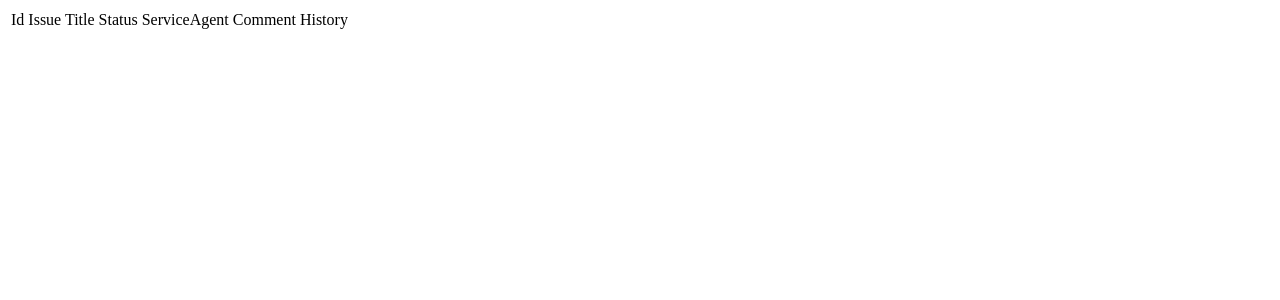
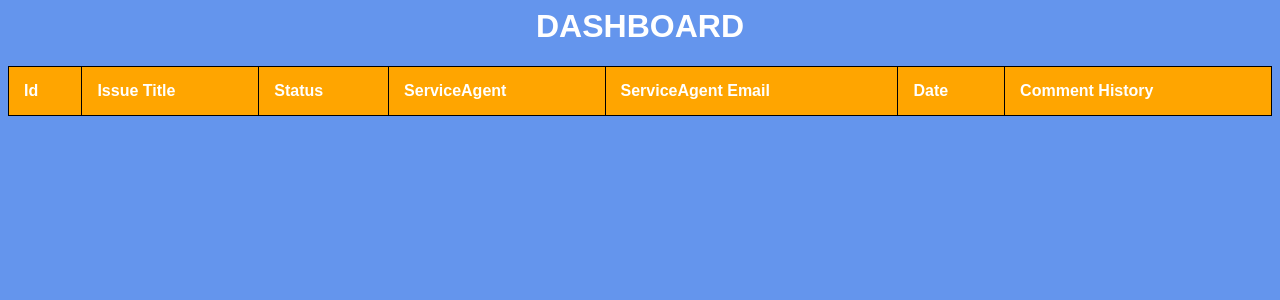
Before and after one commit to sammmoran/UMBC-447-Issue-Tracker, a PHP site: page /dashboardpage.php in a window 1280 px wide. Shown: the top 300 px of the page. Run offline with PHP 8.4, Linux system fonts and the light colour scheme; data that the repository does not hold is empty.

Commit message:
formatted table for dashboard

```diff
--- a/commentspage.php
+++ b/commentspage.php
@@ -190,7 +190,7 @@
 				<td>{$row['cid']}</td>
 				<td>{$row['tid']}</td>
 				<td>{$row['name']}</td>
-				<td>{$row['comments']}</td>
+				<td>{$row['comment']}</td>
 				<td>{$row['date']}</td>
 				</tr>";
 			}
--- a/dashboardpage.php
+++ b/dashboardpage.php
@@ -1,8 +1,59 @@
 <html>
 	<head>
 		<title>Dashboard Manager</title>
+
+        <meta name="viewport" content="width=device-width, initial-scale=1">
+
+        <style>
+
+            h1{
+                color: white;
+            }
+
+
+            table, td{
+
+              border-collapse: collapse;
+
+            }
+
+            table, td, th {
+              text-align: left;
+                border: 1px solid black;
+
+            }
+
+            table {
+              border-collapse: collapse;
+              width: 100%;
+            }
+
+            th {
+                background-color: orange;
+              color: white;
+                }
+
+            tr:nth-child(even){
+                background-color: lightgray
+            }
+
+            tr {
+                background-color: aliceblue
+
+            }
+
+            th, td {
+              padding: 15px;
+            }
+
+            body {font-family: Arial, Helvetica, sans-serif;
+                    background-color: #6495ed;}
+            * {box-sizing: border-box;}
+
+        </style>
 	</head>
 	<body>
+        <h1 ><center>DASHBOARD</center></h1>
 		<table>
 		<?php
 
@@ -10,7 +61,7 @@
 				---- DELETE THIS -----
 				Kyle and James will be providing the function for connecting to the database.
 			*/
-			$conn = mysqli_connect('localhost', 'root', '', 'testdb');
+			$conn = mysqli_connect('localhost', 'root', '', 'issue_tracker');
 			if ($conn->connect_error){
 				die('Connection failed:'.$conn->connect_error);
 			}
@@ -32,15 +83,34 @@
 			*/
 			echo"<table boarder = 1>";
 			echo"<tr>
-			<td>Id</td>
-			<td>Issue Title</td>
-			<td>Status</td>
-			<td>ServiceAgent</td>
-			<td>Comment History</td>
+			<th>Id</th>
+			<th>Issue Title</th>
+			<th>Status</th>
+			<th>ServiceAgent</th>
+            <th>ServiceAgent Email</th>
+            <th>Date</th>
+			<th>Comment History</th>
 			</tr>";
+
+
+            /*commented out because it wasnt working
 			while($row = mysqli_fetch_assoc($result)){
 				echo"<tr>
-				<td>{$row['id']}</td>
+                <th>{$row['tid']}</th>
+				<th>{$row['title']}</th>
+				<th>{$row['description']}</th>
+				<th>{$row['status']}</th>
+				<th>{$row['poc_name']}</th>
+                <th>{$row['poc_email']}</th>
+                <th>{$row['modified_date']}</th>
+				</tr>";
+                */
+
+
+				/*
+                //Sams code, changed to above in accordance with tickets table
+
+                <td>{$row['id']}</td>
 				<td>{$row['title']}</td>
 				<td>{$row['status']}</td>
 				<td>{$row['service_agent']}</td>
@@ -48,6 +118,7 @@
 				</tr>";
 			}
 			echo"</table>";
+            */
 			$conn->close();
 		?>
 
```
